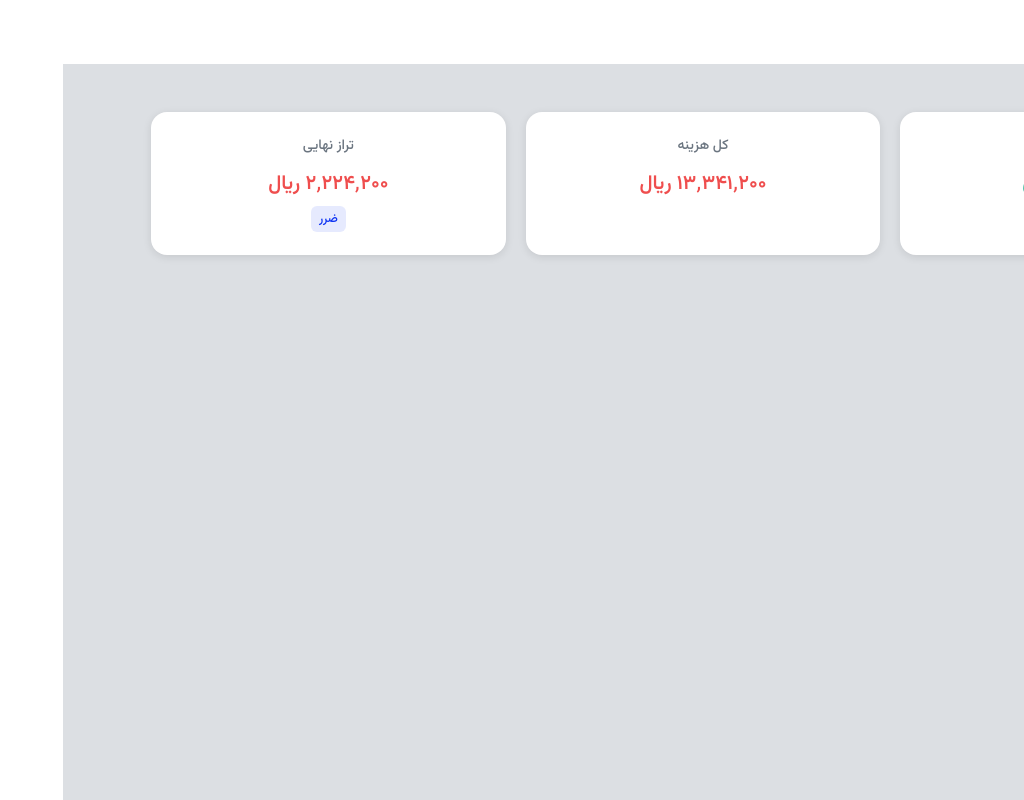
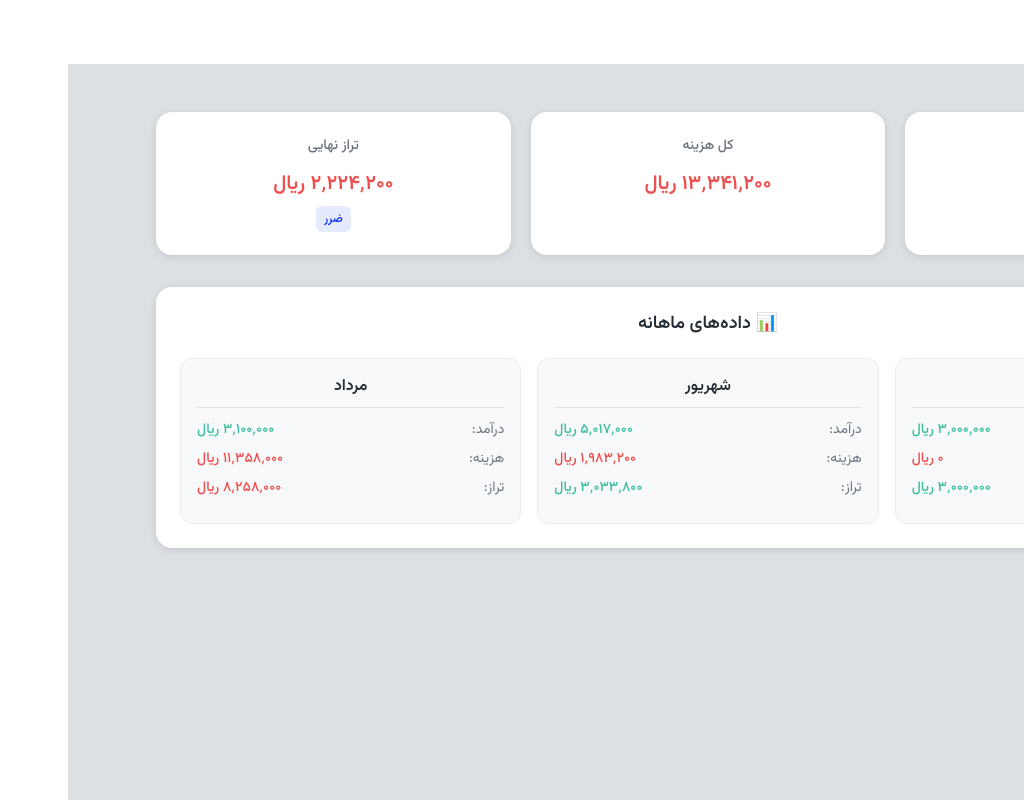
Before and after one commit to maliherfan/react-course, a React (Vite) app: page / in a window 1280 px wide. Shown: the whole page, without its empty margins (256-1280 px from the left). Built offline with nearby package versions, Linux system fonts and the light colour scheme.

Commit message:
feat: add monthly data breakdown to dashboard

```diff
--- a/src/pages/Dashboard/Dashboard.jsx
+++ b/src/pages/Dashboard/Dashboard.jsx
@@ -29,6 +29,54 @@ const Dashboard = () => {
     const balance = totalIncome - totalExpense;
 
     return { totalIncome, totalExpense, balance };
+  }, [transactions]);
+
+  const monthlyData = useMemo(() => {
+    const monthlySums = {};
+
+    transactions.forEach(transaction => {
+      if (!transaction.date) return;
+
+      const date = new Date(transaction.date);
+      const monthKey = `${date.getFullYear()}-${date.getMonth() + 1}`;
+      // const monthName = `${transaction.date.split('/')[0]}/${transaction.date.split('/')[1]}`;
+      const monthName = transaction.date.split('/')[1] * 1;
+      const monthNames = [
+        'فروردین',
+        'اردیبهشت',
+        'خرداد',
+        'تیر',
+        'مرداد',
+        'شهریور',
+        'مهر',
+        'آبان',
+        'آذر',
+        'دی',
+        'بهمن',
+        'اسفند',
+      ];
+      if (!monthlySums[monthKey]) {
+        monthlySums[monthKey] = {
+          // name: monthName,
+          name: monthNames[monthName - 1],
+          income: 0,
+          expense: 0,
+          balance: 0,
+        };
+      }
+
+      if (transaction.income) {
+        monthlySums[monthKey].income += parseAmount(transaction.income);
+      }
+      if (transaction.outcome) {
+        monthlySums[monthKey].expense += parseAmount(transaction.outcome);
+      }
+
+      monthlySums[monthKey].balance =
+        monthlySums[monthKey].income - monthlySums[monthKey].expense;
+    });
+
+    return Object.values(monthlySums);
   }, [transactions]);
 
   const formatCurrency = amount => {
@@ -66,6 +114,41 @@ const Dashboard = () => {
           <span className="balance-status">{balance >= 0 ? 'سود' : 'ضرر'}</span>
         </div>
       </div>
+
+      <div className="monthly-data-section">
+        <h3>📊 داده‌های ماهانه </h3>
+        <div className="monthly-data-grid">
+          {monthlyData.map((month, index) => (
+            <div key={index} className="month-data-card">
+              <h4>{month.name}</h4>
+              <div className="month-amounts">
+                <div className="amount-row">
+                  <span>درآمد:</span>
+                  <span className="income">{formatCurrency(month.income)}</span>
+                </div>
+                <div className="amount-row">
+                  <span>هزینه:</span>
+                  <span className="expense">
+                    {formatCurrency(month.expense)}
+                  </span>
+                </div>
+                <div className="amount-row">
+                  <span>تراز:</span>
+                  <span className={month.balance >= 0 ? 'income' : 'expense'}>
+                    {formatCurrency(Math.abs(month.balance))}
+                  </span>
+                </div>
+              </div>
+            </div>
+          ))}
+        </div>
+      </div>
+
+      {/* نمودارها */}
+      {/* <div className="charts-section">
+        <MonthlyBarChart data={monthlyData} />
+        <ExpensePieChart totalIncome={totalIncome} totalExpense={totalExpense} />
+      </div> */}
     </div>
   );
 };
```
